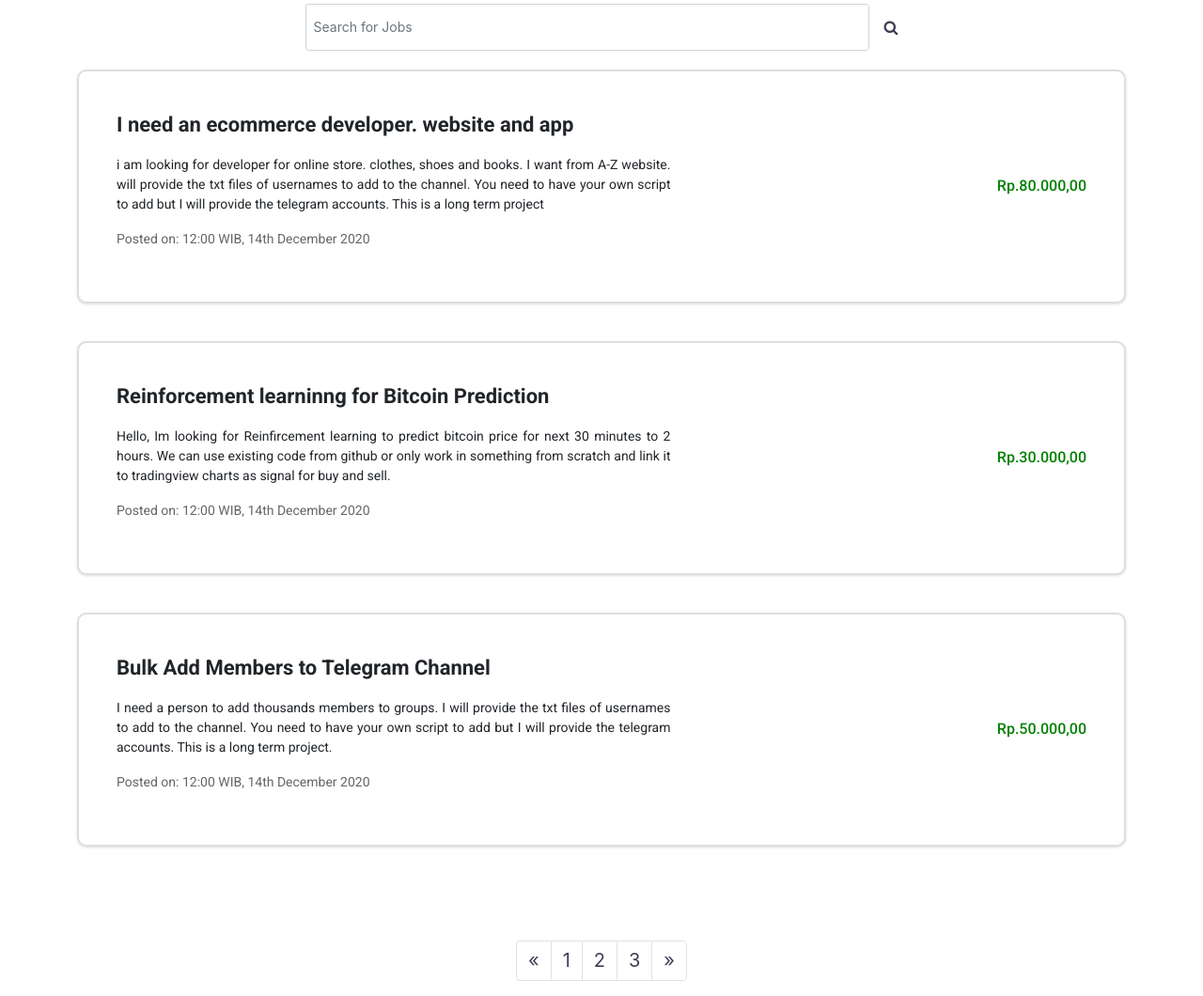
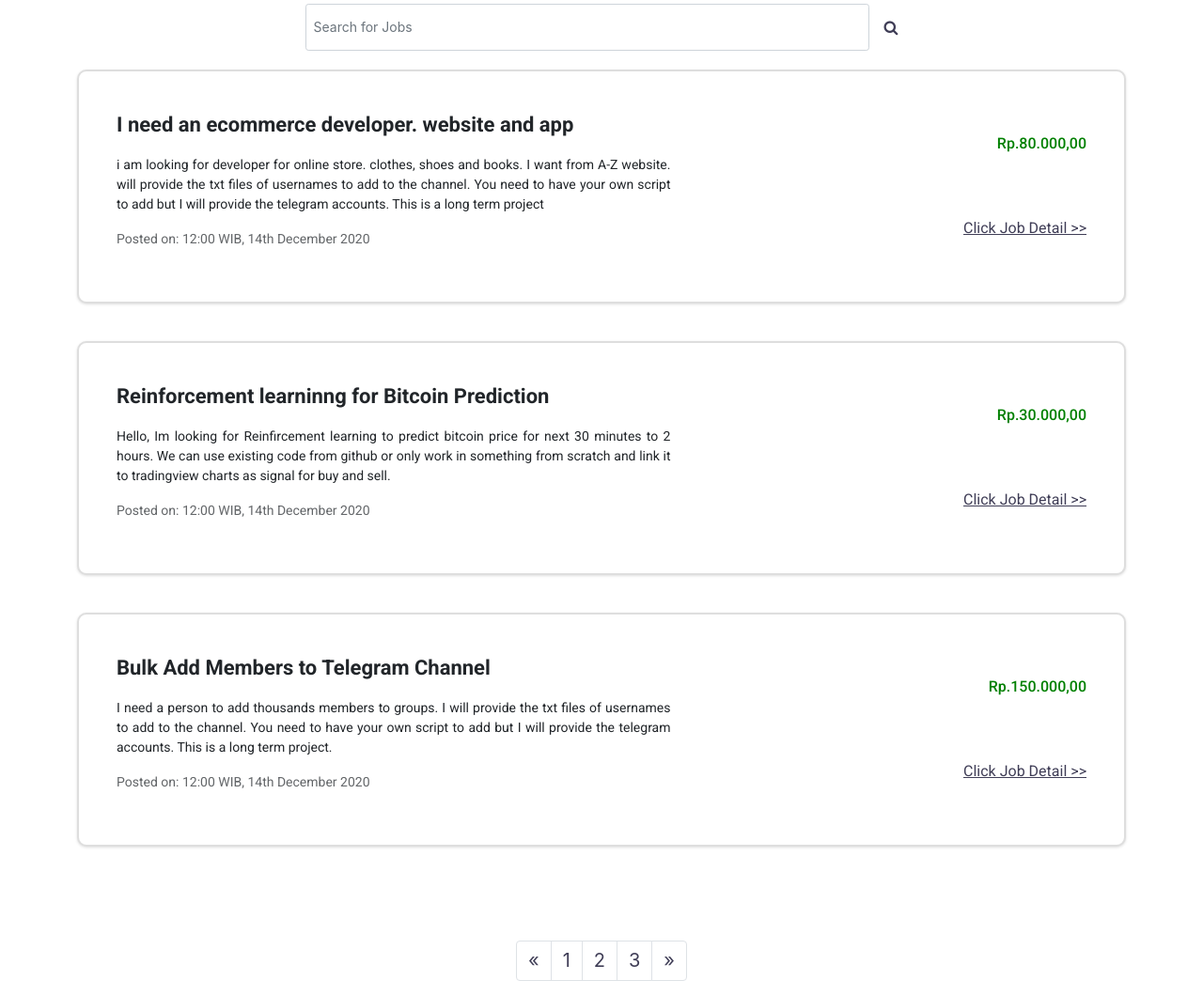
Before and after one commit to gafiirfandi/Saku, a Django app: page / in a window 1280 px wide. Shown: the part 645-1705 px from the top of the page at 94% size. Run offline with Django 3.2, Linux system fonts and the light colour scheme; some libraries are stand-ins or nearby versions; some web fonts are replaced.

Commit message:
pull again

```diff
--- a/dashboard/static/css/dashboard.css
+++ b/dashboard/static/css/dashboard.css
@@ -122,8 +122,18 @@
 }
 
 .text-right {
+  display: flex;
+  flex-direction: column;
+}
+.hargaJob {
   color: green !important;
   font-weight: 500;
+}
+
+.clickJobDetail {
+  padding-top: 50px;
+  text-decoration: underline;
+  color: #3f3d56 !important;
 }
 
 .descWaktu {
--- a/dashboard/templates/dashboard.html
+++ b/dashboard/templates/dashboard.html
@@ -60,7 +60,10 @@
           </p>
           <p class="descWaktu">Posted on: 12:00 WIB, 14th December 2020</p>
         </div>
-        <div class="col-5 text-right">Rp.80.000,00</div>
+        <div class="col-5 text-right">
+          <p class="hargaJob">Rp.80.000,00</p>
+          <a href="#" class="clickJobDetail">Click Job Detail >></a>
+        </div>
       </div>
     </div>
     <div class="DashboardUsCard">
@@ -77,7 +80,10 @@
           </p>
           <p class="descWaktu">Posted on: 12:00 WIB, 14th December 2020</p>
         </div>
-        <div class="col-5 text-right">Rp.30.000,00</div>
+        <div class="col-5 text-right">
+          <p class="hargaJob">Rp.30.000,00</p>
+          <a href="#" class="clickJobDetail">Click Job Detail >></a>
+        </div>
       </div>
     </div>
     <div class="DashboardUsCard">
@@ -94,7 +100,10 @@
           </p>
           <p class="descWaktu">Posted on: 12:00 WIB, 14th December 2020</p>
         </div>
-        <div class="col-5 text-right">Rp.50.000,00</div>
+        <div class="col-5 text-right">
+          <p class="hargaJob">Rp.150.000,00</p>
+          <a href="#" class="clickJobDetail">Click Job Detail >></a>
+        </div>
       </div>
     </div>
 
@@ -112,7 +121,10 @@
           </p>
           <p class="descWaktu">Posted on: 12:00 WIB, 14th December 2020</p>
         </div>
-        <div class="col-5 text-right">Rp.500.000,00</div>
+        <div class="col-5 text-right">
+          <p class="hargaJob">Rp.100.000,00</p>
+          <a href="#" class="clickJobDetail">Click Job Detail >></a>
+        </div>
       </div>
       {% endcomment %}
     </div>
```
Also changed, not shown: dashboard/static/css/nav.css (+3 -4 lines), dashboard/static/css/profile.css (+9 -11 lines).
